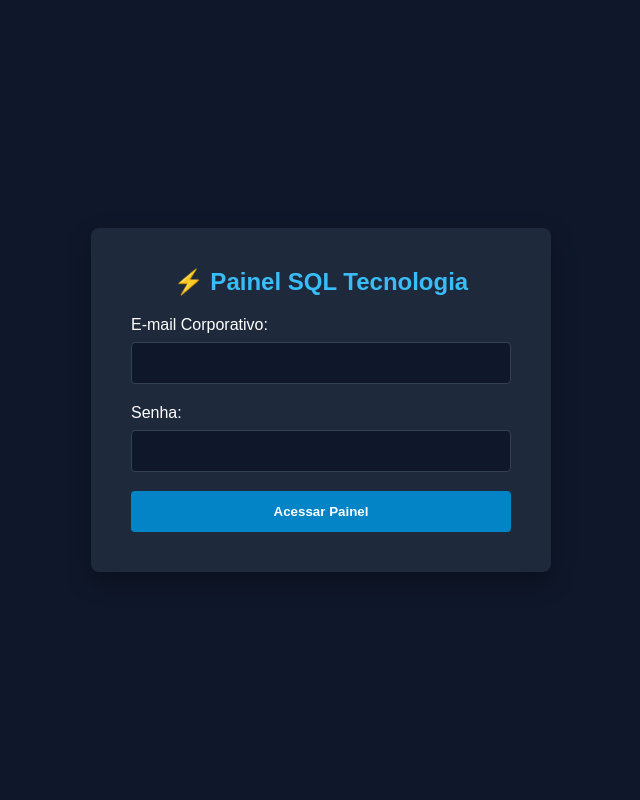
After one commit to marcioanjjo/portfolio, a PHP site: page /app/Views/admin/login.php in a window 1280 px wide. The commit adds this page. Shown: the whole page, without its empty margins (319-959 px from the left). Run offline with PHP 8.4, Linux system fonts and the light colour scheme.

Commit message:
Inclusão das rotas dentro do arquivo public/index e da pasta admin dentro do views

```diff
--- /dev/null
+++ b/app/Views/admin/login.php
@@ -0,0 +1,87 @@
+<?php
+$title = $title ?? 'Acesso Administrativo';
+
+?>
+
+<!DOCTYPE html>
+<html lang="pt-BR">
+
+<head>
+    <meta charset="UTF-8">
+    <title><?= $title ?></title>
+    <style>
+        body {
+            background: #0f172a;
+            color: #fff;
+            font-family: sans-serif;
+            display: flex;
+            justify-content: center;
+            align-items: center;
+            height: 100vh;
+            margin: 0;
+        }
+
+        .login-card {
+            background: #1e293b;
+            padding: 2.5rem;
+            border-radius: 8px;
+            width: 100%;
+            max-width: 380px;
+            box-shadow: 0 10px 25px rgba(0, 0, 0, 0.3);
+        }
+
+        input {
+            width: 100%;
+            padding: 0.8rem;
+            margin: 0.5rem 0 1.2rem 0;
+            border-radius: 4px;
+            border: 1px solid #334155;
+            background: #0f172a;
+            color: #fff;
+            box-sizing: border-box;
+        }
+
+        button {
+            width: 100%;
+            padding: 0.8rem;
+            background: #0284c7;
+            border: none;
+            color: #fff;
+            font-weight: bold;
+            border-radius: 4px;
+            cursor: pointer;
+        }
+
+        .erro {
+            background: #ef4444;
+            color: #fff;
+            padding: 0.6rem;
+            border-radius: 4px;
+            margin-bottom: 1rem;
+            font-size: 0.9rem;
+            text-align: center;
+        }
+    </style>
+</head>
+
+<body>
+    <div class="login-card">
+        <h2 style="text-align: center; color: #38bdf8; margin-top: 0;">⚡ Painel SQL Tecnologia</h2>
+
+        <?php if (!empty($erro)): ?>
+            <div class="erro"><?= htmlspecialchars($erro) ?></div>
+        <?php endif; ?>
+
+        <form action="/admin/login" method="POST">
+            <label>E-mail Corporativo:</label>
+            <input type="email" name="email" required>
+
+            <label>Senha:</label>
+            <input type="password" name="senha" required>
+
+            <button type="submit">Acessar Painel</button>
+        </form>
+    </div>
+</body>
+
+</html>
```
Also changed, not shown: app/Views/admin/dashboard.php (added, +28 -0 lines), public/index.php (+7 -0 lines).
